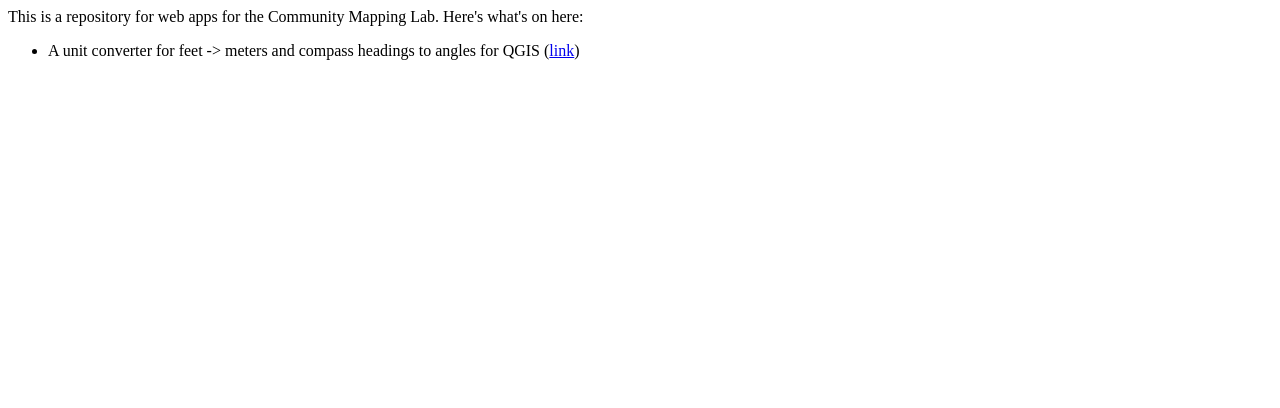
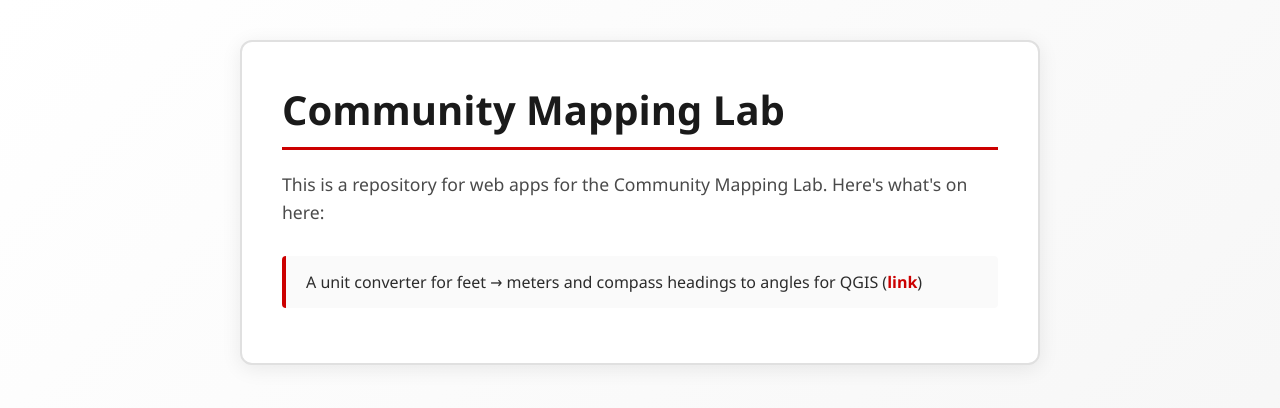
Before and after one commit to jshannon75/cml_apps, a plain HTML site: page index.html in a window 1280 px wide. Drawn offline with Linux system fonts and the light colour scheme.

Commit message:
Update index.html

```diff
--- a/index.html
+++ b/index.html
@@ -1,7 +1,91 @@
-<html>
-This is a repository for web apps for the Community Mapping Lab. Here's what's on here:
-<p></p>
-  <ul>
-    <li>A unit converter for feet -> meters and compass headings to angles for QGIS (<a href="https://jshannon75.github.io/cml_apps/unit_coverter.htm" target="_blank">link</a>)</li>
-  </ul>
+<!DOCTYPE html>
+<html lang="en">
+<head>
+    <meta charset="UTF-8">
+    <meta name="viewport" content="width=device-width, initial-scale=1.0">
+    <title>Community Mapping Lab</title>
+    <style>
+        * {
+            margin: 0;
+            padding: 0;
+            box-sizing: border-box;
+        }
+
+        body {
+            font-family: 'Segoe UI', Tahoma, Geneva, Verdana, sans-serif;
+            background: linear-gradient(135deg, #ffffff 0%, #f5f5f5 100%);
+            color: #2c2c2c;
+            min-height: 100vh;
+            padding: 40px 20px;
+        }
+
+        .container {
+            max-width: 800px;
+            margin: 0 auto;
+            background: #ffffff;
+            border: 2px solid #e0e0e0;
+            border-radius: 12px;
+            padding: 40px;
+            box-shadow: 0 4px 20px rgba(0, 0, 0, 0.08);
+        }
+
+        h1 {
+            color: #1a1a1a;
+            font-size: 2.5em;
+            margin-bottom: 20px;
+            border-bottom: 3px solid #cc0000;
+            padding-bottom: 10px;
+        }
+
+        p {
+            font-size: 1.1em;
+            line-height: 1.6;
+            margin-bottom: 30px;
+            color: #4a4a4a;
+        }
+
+        ul {
+            list-style: none;
+            padding-left: 0;
+        }
+
+        li {
+            background: #fafafa;
+            border-left: 4px solid #cc0000;
+            padding: 15px 20px;
+            margin-bottom: 15px;
+            border-radius: 4px;
+            transition: all 0.3s ease;
+            color: #2c2c2c;
+        }
+
+        li:hover {
+            background: #f5f5f5;
+            border-left-color: #ff0000;
+            transform: translateX(5px);
+            box-shadow: 0 2px 8px rgba(204, 0, 0, 0.1);
+        }
+
+        a {
+            color: #cc0000;
+            text-decoration: none;
+            font-weight: 600;
+            transition: color 0.3s ease;
+        }
+
+        a:hover {
+            color: #ff0000;
+            text-decoration: underline;
+        }
+    </style>
+</head>
+<body>
+    <div class="container">
+        <h1>Community Mapping Lab</h1>
+        <p>This is a repository for web apps for the Community Mapping Lab. Here's what's on here:</p>
+        <ul>
+            <li>A unit converter for feet → meters and compass headings to angles for QGIS (<a href="https://jshannon75.github.io/cml_apps/unit_coverter.htm" target="_blank">link</a>)</li>
+        </ul>
+    </div>
+</body>
 </html>
```
